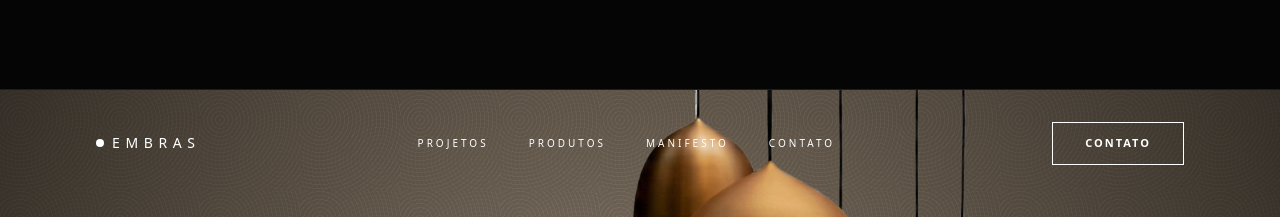
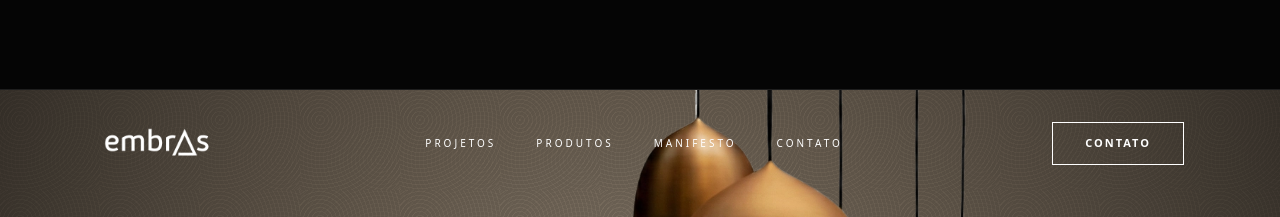
Before and after one commit to ddmediabr/embras, a Next.js app: page / in a window 1280 px wide. Shown: the part 2940-3157 px from the top of the page. Built offline with nearby package versions, Linux system fonts and the light colour scheme.

Commit message:
Update logos and refine SuccessCases logo styling

```diff
--- a/src/components/sections/HeroProductsWrapper.tsx
+++ b/src/components/sections/HeroProductsWrapper.tsx
@@ -181,11 +181,15 @@ export default function HeroProductsWrapper() {
 				{/* HEADER ABSOLUTE INSIDE HERO */}
 				<header className="absolute top-0 left-0 w-full z-50">
 					<div className="flex items-center justify-between px-8 md:px-24 py-8">
-						<div className="flex items-center gap-2">
-							<span className="w-2 h-2 bg-white rounded-full" />
-							<span className="font-(--font-heading) uppercase tracking-[0.4em] text-sm text-white">
-								Embras
-							</span>
+						<div className="flex items-center">
+							<div className="w-[120px] h-8 relative">
+								<Image
+									src="/images/embras-logo-w.png"
+									alt="Embras"
+									fill
+									className="object-contain"
+								/>
+							</div>
 						</div>
 						<nav className="hidden md:flex gap-10 items-center">
 							{[
--- a/src/components/sections/HomeHero.tsx
+++ b/src/components/sections/HomeHero.tsx
@@ -90,11 +90,15 @@ export default function HomeHero() {
 			{/* HEADER ABSOLUTE INSIDE HERO */}
 			<header className="absolute top-0 left-0 w-full z-50">
 				<div className="flex items-center justify-between px-8 md:px-24 py-8">
-					<div className="flex items-center gap-2">
-						<span className="w-2 h-2 bg-white rounded-full" />
-						<span className="font-(--font-heading) uppercase tracking-[0.4em] text-sm text-white">
-							Embras
-						</span>
+					<div className="flex items-center">
+						<div className="w-[120px] h-8 relative">
+							<Image
+								src="/images/embras-logo-w.png"
+								alt="Embras"
+								fill
+								className="object-contain"
+							/>
+						</div>
 					</div>
 					<nav className="hidden md:flex gap-10 items-center">
 						{['Projetos', 'Produtos', 'Manifesto', 'Contato'].map(
--- a/src/components/sections/SuccessCases.tsx
+++ b/src/components/sections/SuccessCases.tsx
@@ -218,13 +218,15 @@ export default function SuccessCases() {
 						transform: 'translate(-50%, -50%) scale(0.85)',
 					}}
 				>
-					<div className="w-[64px] h-[64px] relative">
-						<Image
-							src="/favicon.ico"
-							alt="Embras"
-							fill
-							className="object-contain"
-						/>
+					<div className="w-[60px] h-[60px] relative bg-[#050505] rounded-full flex items-center justify-center p-2">
+						<div className="w-full h-full relative">
+							<Image
+								src="/images/embras-form-w.png"
+								alt="Embras"
+								fill
+								className="object-contain"
+							/>
+						</div>
 					</div>
 				</div>
 
```
Also changed, not shown: public/images/embras-form-w.png (added), public/images/embras-logo-w.png (added).
